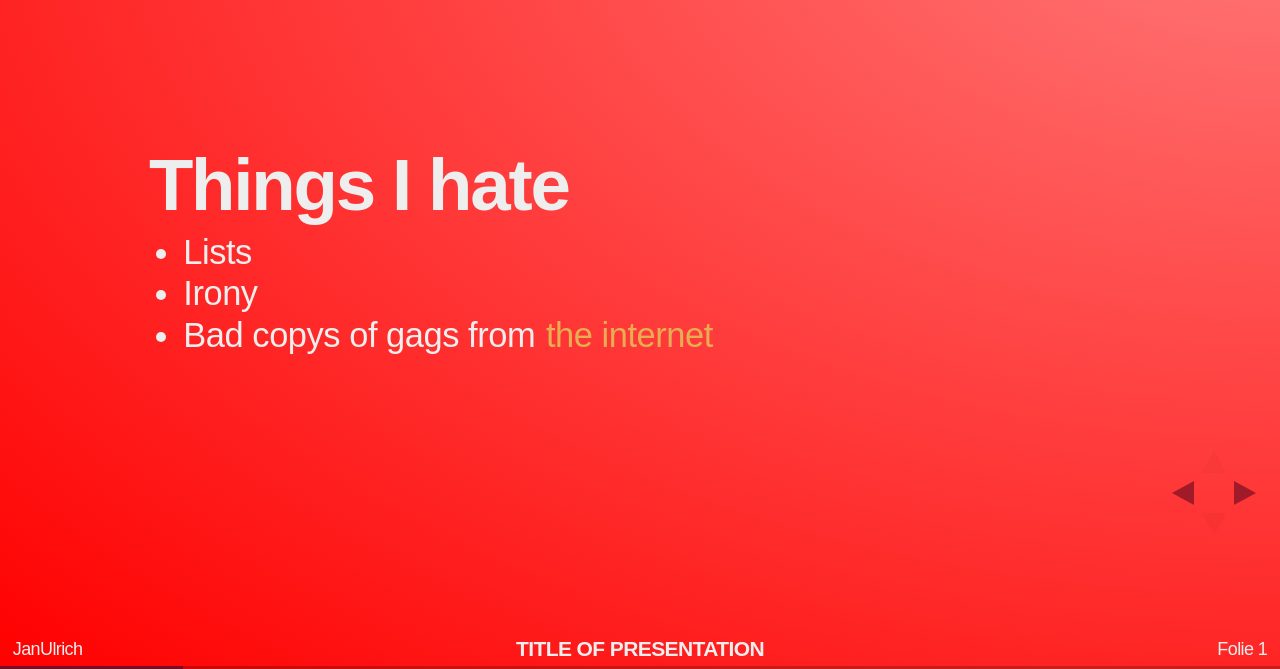
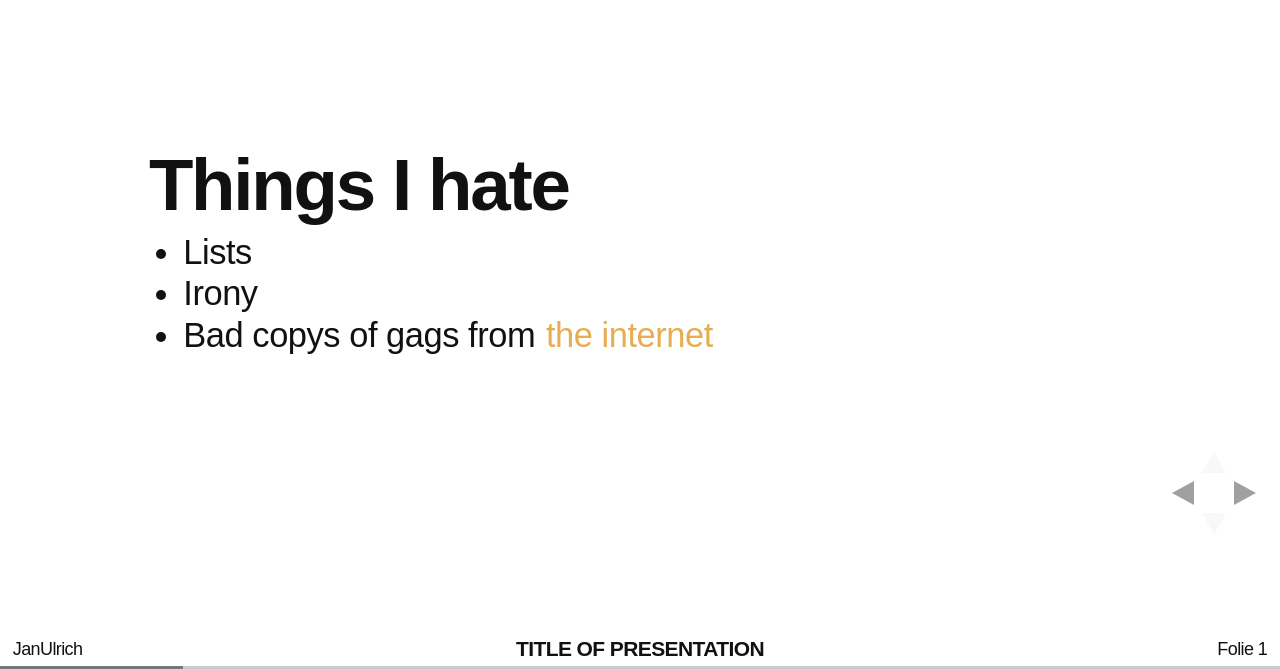
Before and after one commit to JanUlrich/reveal.js_Template, a website: page index.html in a window 1280 px wide. Both pictures are taken after a click on the element 1251 px from the left and 624 px from the top of the page. Shown: the part 131-800 px from the top of the page. Drawn offline with Linux system fonts and the light colour scheme.

Commit message:
Farben angepasst

```diff
--- a/css/theme/haefele.css
+++ b/css/theme/haefele.css
@@ -9,7 +9,7 @@
  * GLOBAL STYLES
  *********************************************/
 body {
-  background-image: radial-gradient(ellipse farthest-corner at right top, #FFFFFF -100%, #FF6F6F 10%, #FF0000 100%);
+  background-color: #FFFFFF;
 	font-family: Arial;
 	font-weight: bolder;
 	}
@@ -18,7 +18,7 @@ body {
   font-size: 30px;
   font-weight: 200;
   letter-spacing: -0.02em;
-  color: #eeeeee; }
+  color: #111111; }
 
 .reveal .slides {
         	font-size: 1.52em;
@@ -43,7 +43,7 @@ body {
 .reveal h6 {
   font-weight: bolder;
   margin: 0 0 20px 0;
-  color: #eeeeee;
+  color: #111111;
   line-height: 0.9em;
   letter-spacing: -0.03em;
   text-transform: none;
@@ -81,7 +81,7 @@ body {
 .reveal section img {
   margin: 15px 0px;
   background: rgba(255, 255, 255, 0.12);
-  border: 4px solid #eeeeee;
+  border: 4px solid #111111;
   box-shadow: 0 0 10px rgba(0, 0, 0, 0.15);
   -webkit-transition: all .2s linear;
   -moz-transition: all .2s linear;
@@ -99,31 +99,31 @@ body {
  *********************************************/
 .reveal .controls div.navigate-left,
 .reveal .controls div.navigate-left.enabled {
-  border-right-color: #780E23; }
+  border-right-color: #777777; }
 
 .reveal .controls div.navigate-right,
 .reveal .controls div.navigate-right.enabled {
-  border-left-color: #780E23; }
+  border-left-color: #777777; }
 
 .reveal .controls div.navigate-up,
 .reveal .controls div.navigate-up.enabled {
-  border-bottom-color: #780E23; }
+  border-bottom-color: #777777; }
 
 .reveal .controls div.navigate-down,
 .reveal .controls div.navigate-down.enabled {
-  border-top-color: #780E23; }
+  border-top-color: #777777; }
 
 .reveal .controls div.navigate-left.enabled:hover {
-  border-right-color: #780E23; }
+  border-right-color: #777777; }
 
 .reveal .controls div.navigate-right.enabled:hover {
-  border-left-color: #780E23; }
+  border-left-color: #777777; }
 
 .reveal .controls div.navigate-up.enabled:hover {
-  border-bottom-color: #780E23; }
+  border-bottom-color: #777777; }
 
 .reveal .controls div.navigate-down.enabled:hover {
-  border-top-color: #780E23; }
+  border-top-color: #777777; }
 
 /*********************************************
  * PROGRESS BAR
@@ -132,7 +132,7 @@ body {
   background: rgba(0, 0, 0, 0.2); }
 
 .reveal .progress span {
-  background: #780E23;
+  background: #777777;
   -webkit-transition: width 800ms cubic-bezier(0.26, 0.86, 0.44, 0.985);
   -moz-transition: width 800ms cubic-bezier(0.26, 0.86, 0.44, 0.985);
   -ms-transition: width 800ms cubic-bezier(0.26, 0.86, 0.44, 0.985);
```
